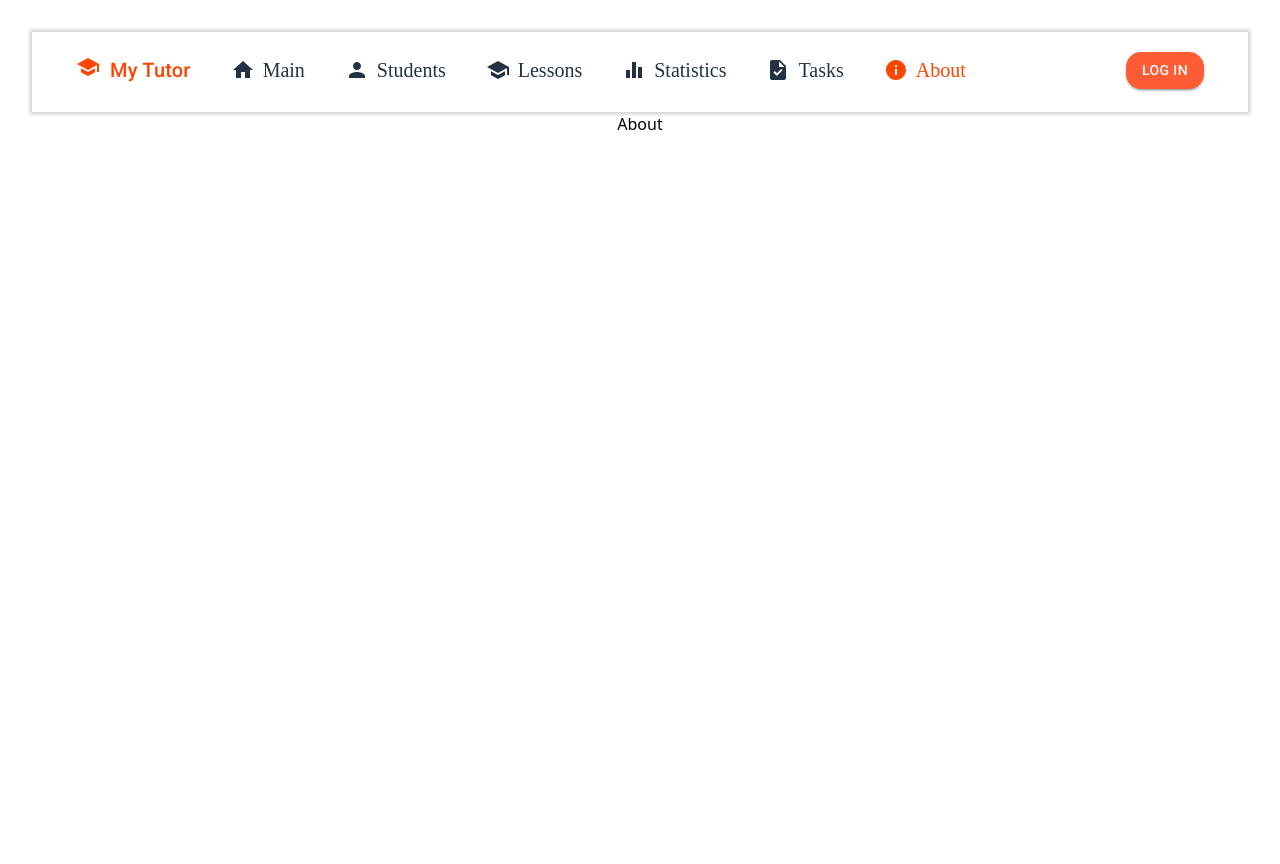
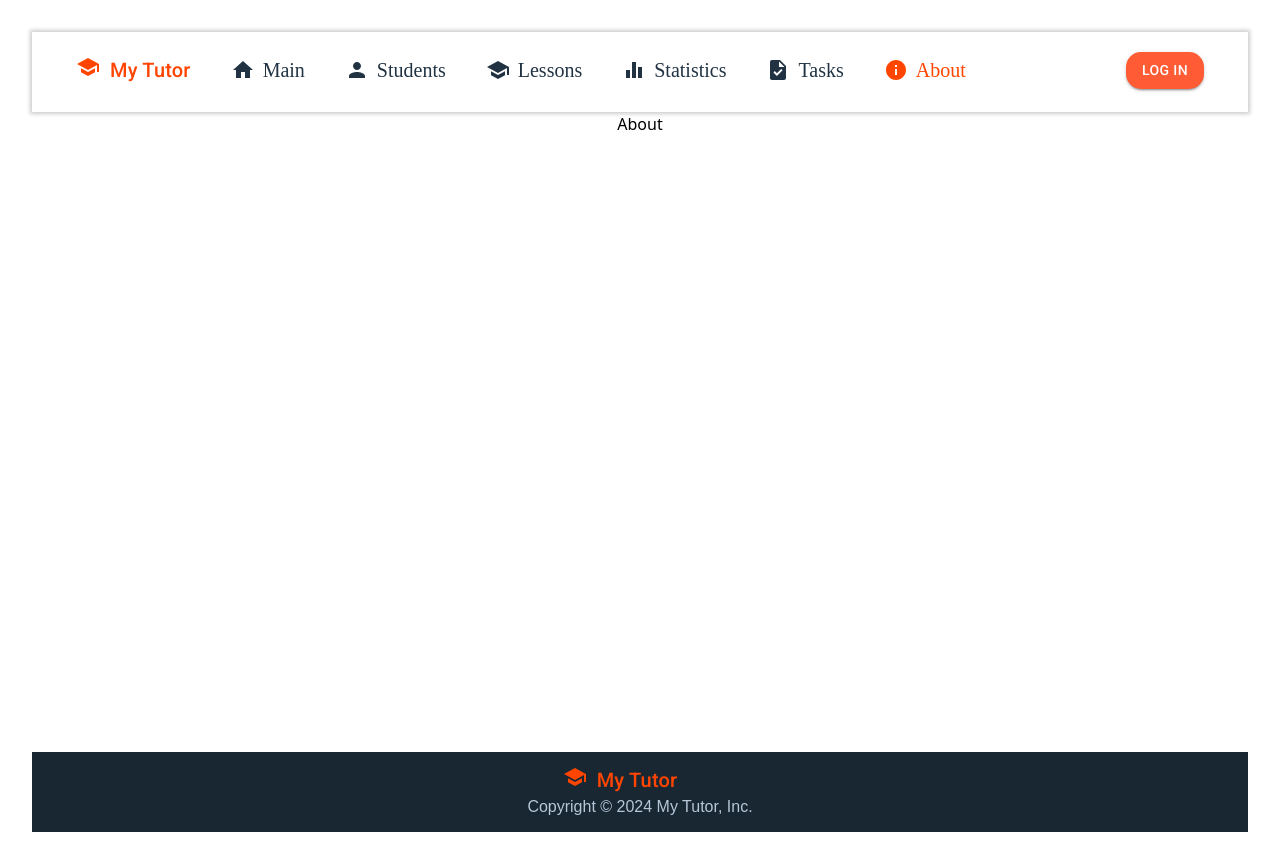
Before and after one commit to AlexeiVinchester/Tutor-app-ts, a React (Vite) app: page /about in a window 1280 px wide. Before the commit the page ends 800 px from the top, so only its background shows below. Built offline with nearby package versions, Linux system fonts and the light colour scheme.

Commit message:
added footer

```diff
--- a/src/index.css
+++ b/src/index.css
@@ -11,6 +11,11 @@
   display: flex;
   align-items: center;
   flex-wrap: wrap;
+}
+
+main {
+  min-height: calc(100vh - 160px);
+  padding-bottom: 80px;
 }
 
 .menu-item svg {
--- a/src/pages/BasicPage/BasicPage.tsx
+++ b/src/pages/BasicPage/BasicPage.tsx
@@ -1,15 +1,15 @@
 import { Outlet } from "react-router-dom";
 import { NavigationPanel } from "./NavigationPanel/NavigationPanel";
+import { Footer } from "./Footer/Footer";
 
 const BasicPage = () => {
     return (
         <>
             <NavigationPanel />
-
-            <Outlet />
-            <footer>
-
-            </footer>
+            <main className="box-border">
+                <Outlet />
+            </main>
+            <Footer />
         </>
     );
 }
--- /dev/null
+++ b/src/pages/BasicPage/Footer/Footer.tsx
@@ -0,0 +1,14 @@
+import { Logotype } from "../../../components/Logotype/Logotype"
+
+const Footer = () => {
+    return (
+        <footer className="h-[80px] bg-footer w-full flex flex-col justify-center items-center">
+            <Logotype />
+            <p className="text-footer-text font-footer-text">
+                Copyright © 2024 My Tutor, Inc.
+            </p>
+        </footer>
+    );
+};
+
+export { Footer };
--- a/src/pages/StudentsPage/StudentsPage.tsx
+++ b/src/pages/StudentsPage/StudentsPage.tsx
@@ -110,13 +110,13 @@ const StudentsPage = () => {
                                                 color: 'rgb(33, 51, 67)'
                                             }}
                                         >
-                                            For all period of time you have <span className="text-amount-of-students text-lg">{students.length}</span> students
+                                            For all period of time you have <span className="text-main-turquoise text-lg">{students.length}</span> students
                                         </Typography>
                                         <Typography component='div'>
                                             <div className="flex items-center">
                                                 <TaskAltIcon color="success" />
                                                 Active now:
-                                                <span className="text-amount-of-students ml-1 text-lg">{amountOfActiveStudents}</span>
+                                                <span className="text-main-turquoise ml-1 text-lg">{amountOfActiveStudents}</span>
                                             </div>
 
                                         </Typography>
--- a/tailwind.config.js
+++ b/tailwind.config.js
@@ -9,9 +9,14 @@ export default {
       colors: {
         'main-orange': 'rgb(255, 92, 53)',
         'bg-info': 'rgb(254, 244, 234)',
-        'main-turquoise': 'rgb(80, 201, 173)'
+        'main-turquoise': 'rgb(80, 201, 173)',
+        'footer': 'rgb(25, 39, 51)',
+        'footer-text': 'rgb(182, 199, 214)'
       }
     },
+    fontFamily: {
+      'footer-text': '"Lexend Deca", sans-serif'
+    }
   },
   plugins: [],
 }
```
